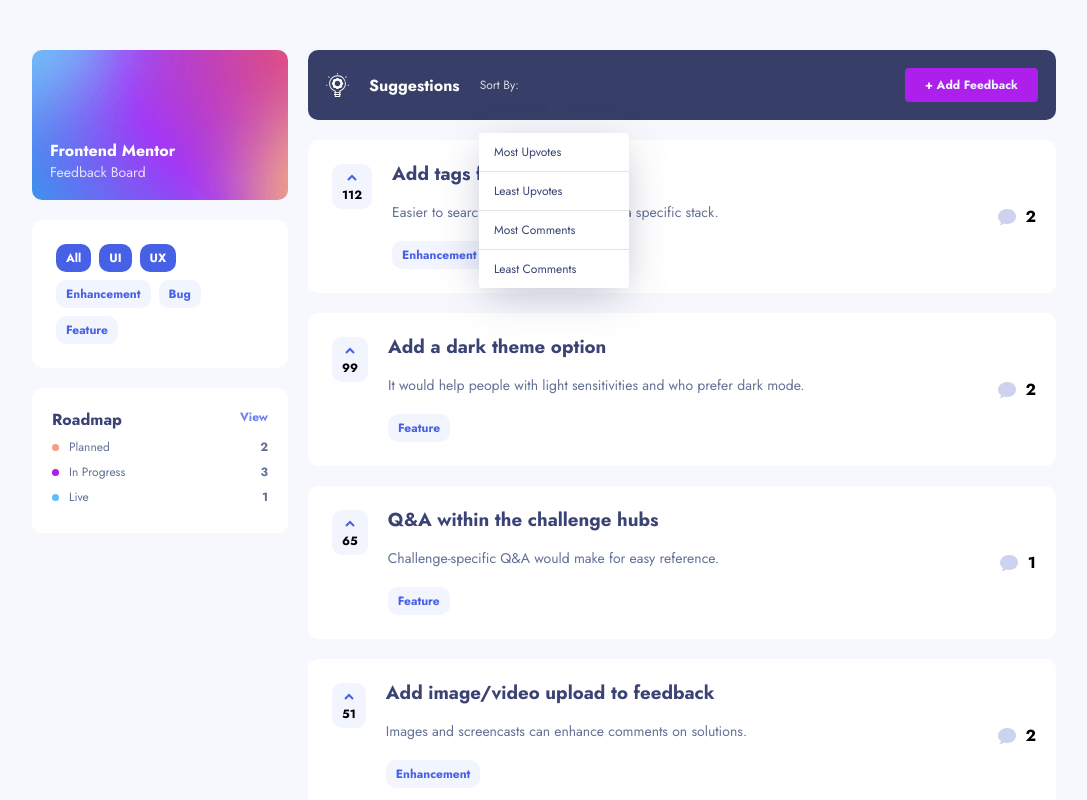
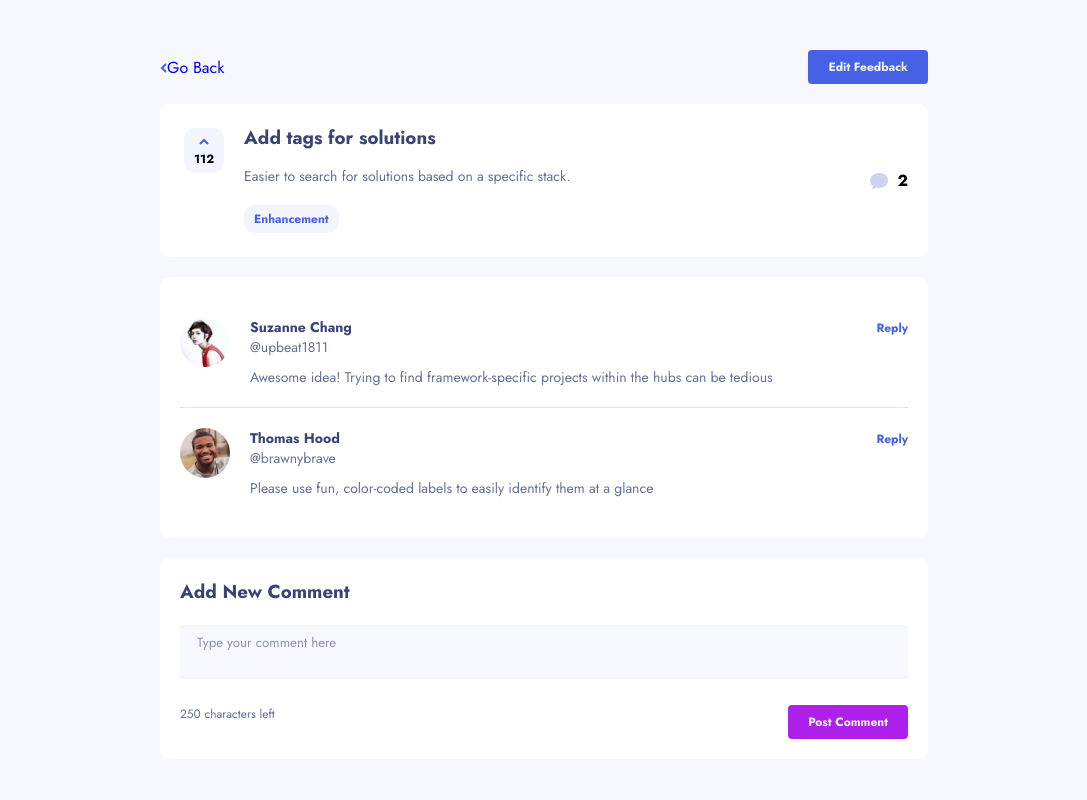
Before and after one commit to catli-unbounce/product_idea_board, a React (Create React App) app: page /requests/1 in a window 1280 px wide. Shown: the top 800 px of the page, without its empty margins (96-1183 px from the left). Built offline with nearby package versions, Linux system fonts and the light colour scheme.

Commit message:
Create back link

```diff
--- a/src/App.js
+++ b/src/App.js
@@ -57,7 +57,7 @@
   }
   return (
         <Switch>
-          <Route path="/edit/:request_id">
+          <Route path="/requests/:request_id">
             {data.all &&
               <RequestDetails allRequests={data.all}></RequestDetails>
             }
--- a/src/components/CommentsList/CommentsList.module.scss
+++ b/src/components/CommentsList/CommentsList.module.scss
@@ -2,6 +2,7 @@
     @include card;
     font-size: 1.4rem;
     color: $grey-4;
+    margin-top: 2rem;
 
     &__item {
         display: flex;
@@ -39,4 +40,13 @@
         margin-top: 1rem;
     }
 
+    &__reply {
+
+        a{
+            font-weight: 800;
+            font-size: 1.2rem;
+            color: $blue-1;
+        }
+    }
+
 }
--- a/src/components/CommentsList/index.js
+++ b/src/components/CommentsList/index.js
@@ -16,7 +16,7 @@
                             <p>@{comment.user.username}</p>
                         </div>
 
-                        <p>Reply</p>
+                        <p className="comments_list__reply"><a href="#">Reply</a></p>
 
                     </div>
 
--- a/src/components/RequestDetails/RequestDetails.module.scss
+++ b/src/components/RequestDetails/RequestDetails.module.scss
@@ -2,6 +2,17 @@
     width: 60%;
     margin: 0 auto;
     margin-top: 5rem;
+
+    &__edit-btn {
+        background-color: $blue-1;
+    }
+
+
+    &__nav {
+        display: flex;
+        justify-content: space-between;
+        align-items: center;
+    }
 
     .new_comment_form {
         @include card;
@@ -23,6 +34,7 @@
 
         &__chars {
             color: $grey-4;
+            font-size: 1.2rem;
         }
 
         button {
--- a/src/components/RequestDetails/index.js
+++ b/src/components/RequestDetails/index.js
@@ -1,19 +1,24 @@
-import React, { useState } from 'react';
+import React from 'react';
 import RequestsListItem from '../RequestsListItem';
 import CommentsList from '../CommentsList';
-import {
-    useParams
-  } from "react-router-dom";
+import {useParams, useHistory} from "react-router-dom";
+import backIcon from '../../assets/shared/icon-arrow-left.svg';
 const RequestDetails = ({allRequests}) => {
 
     let params  = useParams();
     let requestId = parseInt(params.request_id);
     let request = allRequests.filter((item) => item.id === requestId)[0];
-    // console.log(request)
+    const history = useHistory()
     return (
         <div className="request_details">
             {request &&
                 <>
+                <div className="request_details__nav">
+                    <div>
+                        <img alt="back" src={backIcon}></img><a href="#" onClick={() => history.goBack()}>Go Back</a>
+                    </div>
+                    <button className="request_details__edit-btn">Edit Feedback</button>
+                </div>
                 <RequestsListItem
                     productRequest={request}
                 ></RequestsListItem>
--- a/src/components/RequestsList/RequestsList.module.scss
+++ b/src/components/RequestsList/RequestsList.module.scss
@@ -1,5 +1,9 @@
 ul {
+    margin-top: 1rem;
+}
 
+.request {
+    margin-top: 2rem;
 }
 
 @media only screen and (max-width: $mobile) {
--- a/src/components/RequestsListItem/RequestsListItem.module.scss
+++ b/src/components/RequestsListItem/RequestsListItem.module.scss
@@ -41,8 +41,10 @@
         color: $grey-4;
 
         .request__title {
-            color: $grey-3;
-            cursor: pointer;
+
+            a {
+                color: $grey-3;
+            }
         }
 
         .request__description {
--- a/src/components/RequestsListItem/index.js
+++ b/src/components/RequestsListItem/index.js
@@ -1,6 +1,7 @@
 import React, { useState } from 'react';
 import commentsIcon from '../../assets/shared/icon-comments.svg';
 import upIcon from '../../assets/shared/icon-arrow-up.svg';
+import {Link} from "react-router-dom";
 const RequestsListItem = ({productRequest}) => {
     const [active, setActive] = useState(false);
 
@@ -15,7 +16,7 @@
                 <p>{productRequest.upvotes}</p>
             </div>
             <div className="request__info">
-                <h3 className="request__title">{productRequest.title}</h3>
+                <h3 className="request__title"><Link to={`/requests/${productRequest.id}`}>{productRequest.title}</Link></h3>
                 <p className="request__description">{productRequest.description}</p>
                 <p className="request__category">{productRequest.category}</p>
             </div>
```
